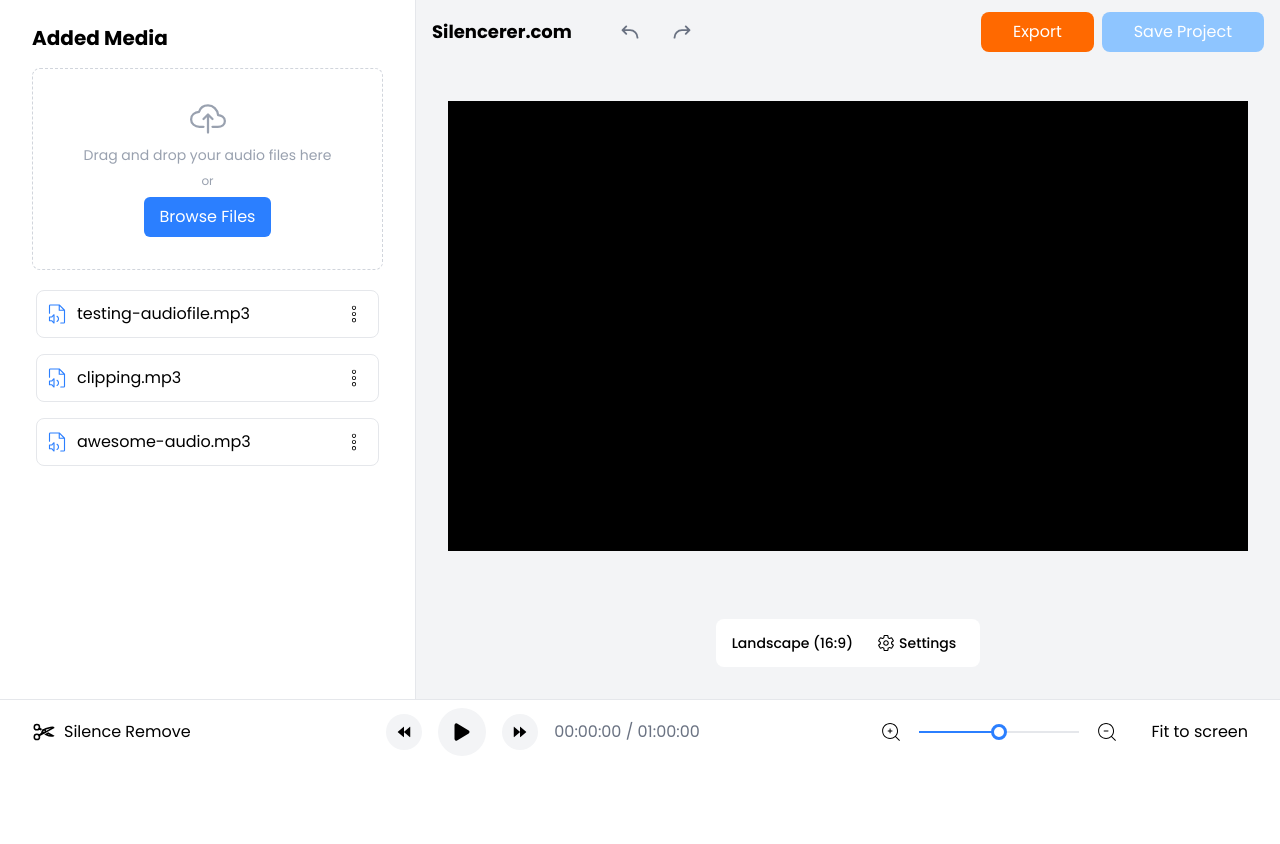
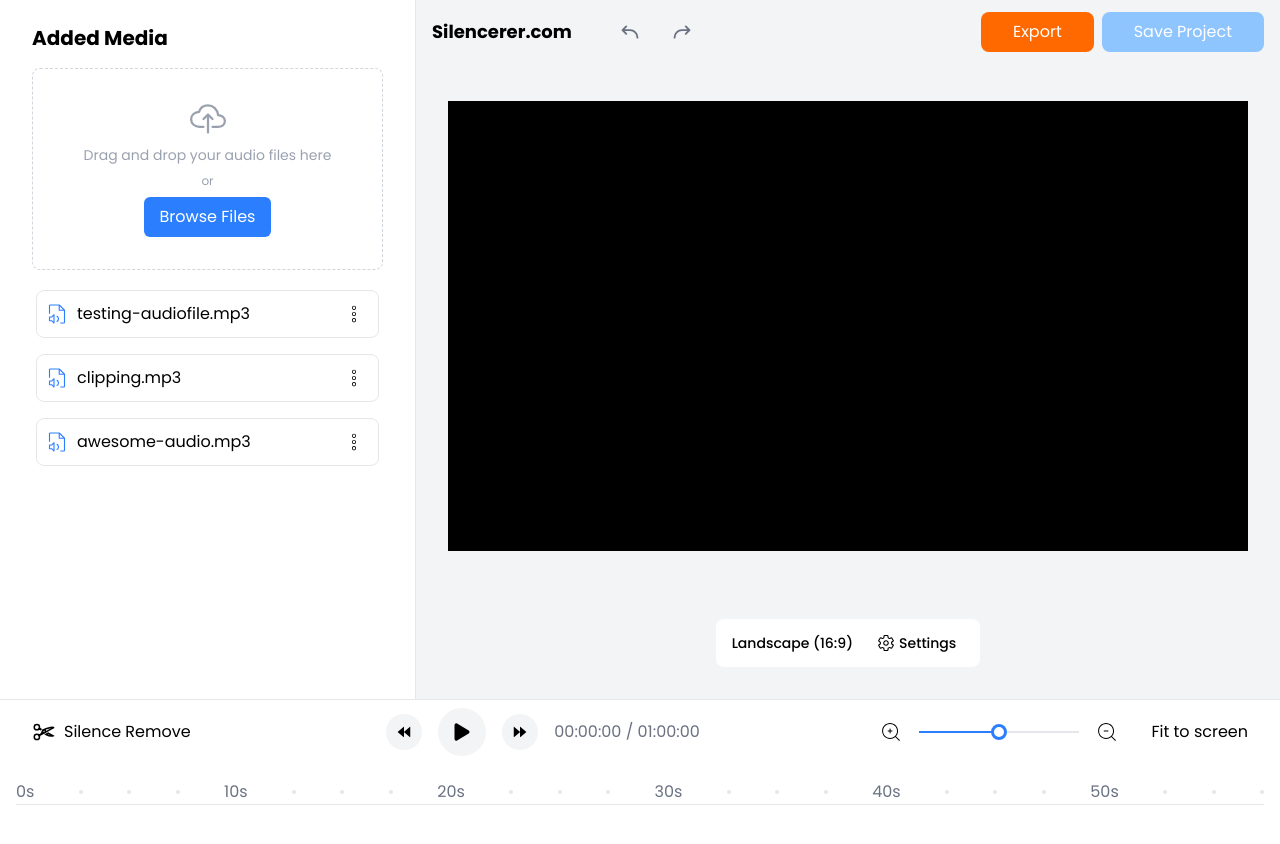
Before and after one commit to marionikolov17/silencerer, a Next.js app: page / in a window 1280 px wide. Shown: the top 844 px of the page. Built offline with nearby package versions, Linux system fonts and the light colour scheme.

Commit message:
Create: Audio player: timeline with dynamic time markers

```diff
--- a/src/components/AuidoPlayer.tsx
+++ b/src/components/AuidoPlayer.tsx
@@ -3,8 +3,15 @@
 import { AiFillBackward, AiFillForward } from 'react-icons/ai';
 import { CiZoomIn, CiZoomOut } from 'react-icons/ci';
 import { IoCutOutline, IoPlay } from 'react-icons/io5';
+import useAudioTimeBlocks, {
+  AudioTimeBlockType,
+} from '@/hooks/useAudioTimeBlocks';
 
 export default function AudioPlayer() {
+  const exampleDuration = 60;
+
+  const markers = useAudioTimeBlocks(exampleDuration);
+
   return (
     <div className="w-full flex flex-col">
       <div className="w-full h-16 flex items-center justify-between px-4">
@@ -50,7 +57,31 @@ export default function AudioPlayer() {
         </div>
       </div>
       {/* Audio Visualizer */}
-      <div className="w-full h-32"></div>
+      <div className="w-full mt-4 h-32 relative flex flex-col px-4">
+        {/* Playhead */}
+        {/* Time Markers */}
+        <div className="flex gap-x-4 justify-between items-center">
+          {markers.map((marker, index) => {
+            if (marker.type === AudioTimeBlockType.MAJOR) {
+              return (
+                <span key={index} className="text-gray-500">
+                  {marker.label}
+                </span>
+              );
+            } else {
+              return (
+                <div
+                  key={index}
+                  className="w-1 h-1 rounded-full bg-gray-200"
+                ></div>
+              );
+            }
+          })}
+        </div>
+        <div className="w-full h-[1px] bg-gray-200"></div>
+        {/* Waveform and Blocks */}
+        <div className="w-full grow"></div>
+      </div>
     </div>
   );
 }
--- /dev/null
+++ b/src/hooks/useAudioTimeBlocks.tsx
@@ -0,0 +1,54 @@
+import { formatTime } from '@/utils/time';
+import { useMemo } from 'react';
+
+export enum AudioTimeBlockType {
+  MAJOR = 'major',
+  MINOR = 'minor',
+}
+
+export interface AudioTimeBlock {
+  type: AudioTimeBlockType;
+  time: number;
+  label?: string;
+}
+
+export default function useAudioTimeBlocks(duration: number) {
+  const markers = useMemo(() => {
+    const blocks: AudioTimeBlock[] = [];
+    if (duration <= 0) return blocks;
+
+    let majorStep;
+    if (duration <= 30) {
+      majorStep = 1; // markers every second
+    } else if (duration <= 120) {
+      majorStep = 10; // markers every 10 seconds
+    } else if (duration <= 3600) {
+      majorStep = 60; // markers every minute
+    } else {
+      majorStep = 3600; // markers every hour
+    }
+
+    const minorCount = 4;
+
+    for (let time = 0; time < duration; time += majorStep) {
+      blocks.push({
+        type: AudioTimeBlockType.MAJOR,
+        time,
+        label: formatTime(time),
+      });
+
+      if (time + majorStep <= duration) {
+        for (let i = 1; i < minorCount; i++) {
+          const subTime = time + (i * majorStep) / minorCount;
+          blocks.push({
+            type: AudioTimeBlockType.MINOR,
+            time: subTime,
+          });
+        }
+      }
+    }
+    return blocks;
+  }, [duration]);
+
+  return markers;
+}
--- /dev/null
+++ b/src/utils/time.ts
@@ -0,0 +1,12 @@
+export function formatTime(seconds: number) {
+  const hours = Math.floor(seconds / 3600);
+  const minutes = Math.floor((seconds % 3600) / 60);
+
+  if (hours > 0) {
+    return `${hours}h`;
+  } else if (hours <= 0 && minutes > 0) {
+    return `${minutes}m`;
+  } else {
+    return `${seconds}s`;
+  }
+}
```
